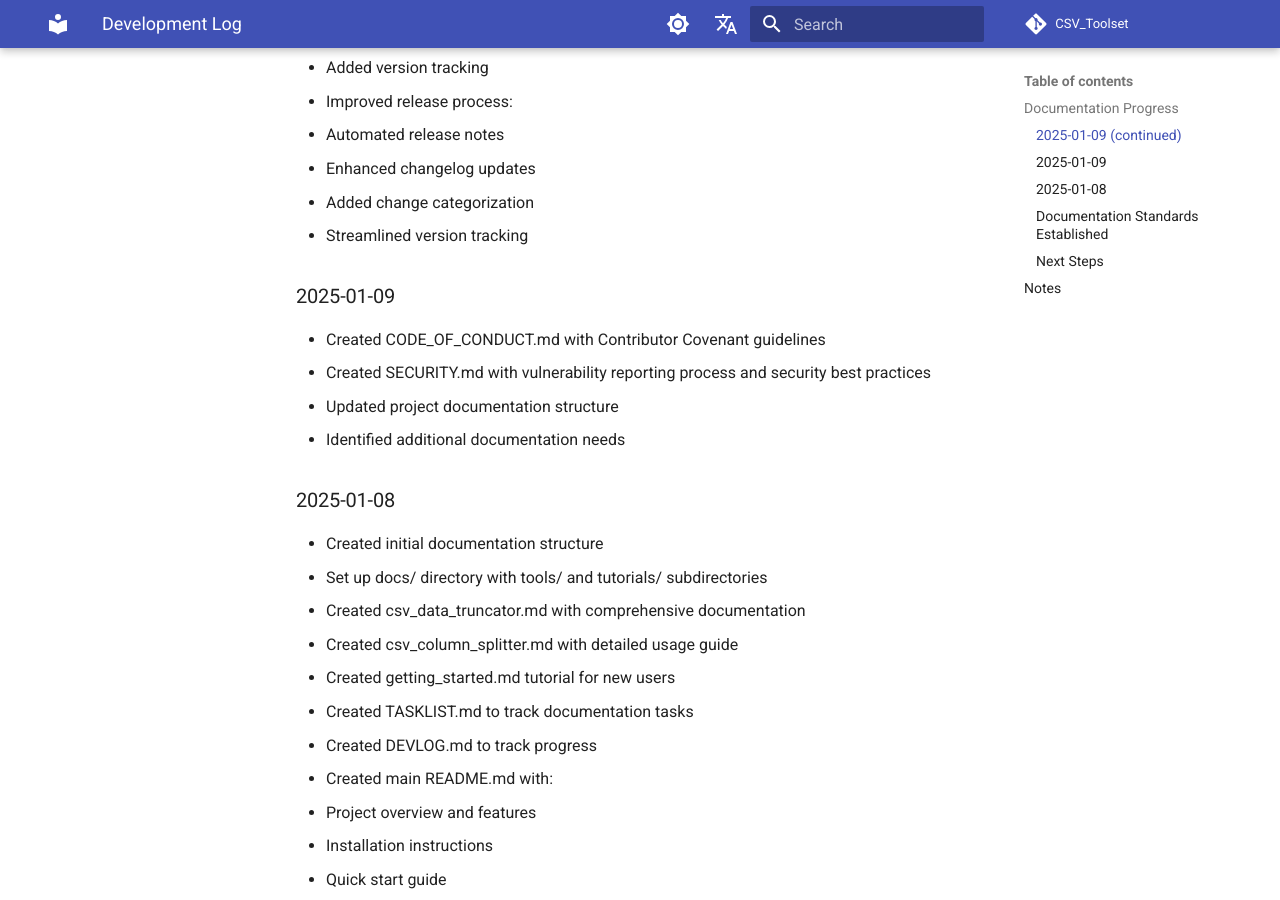
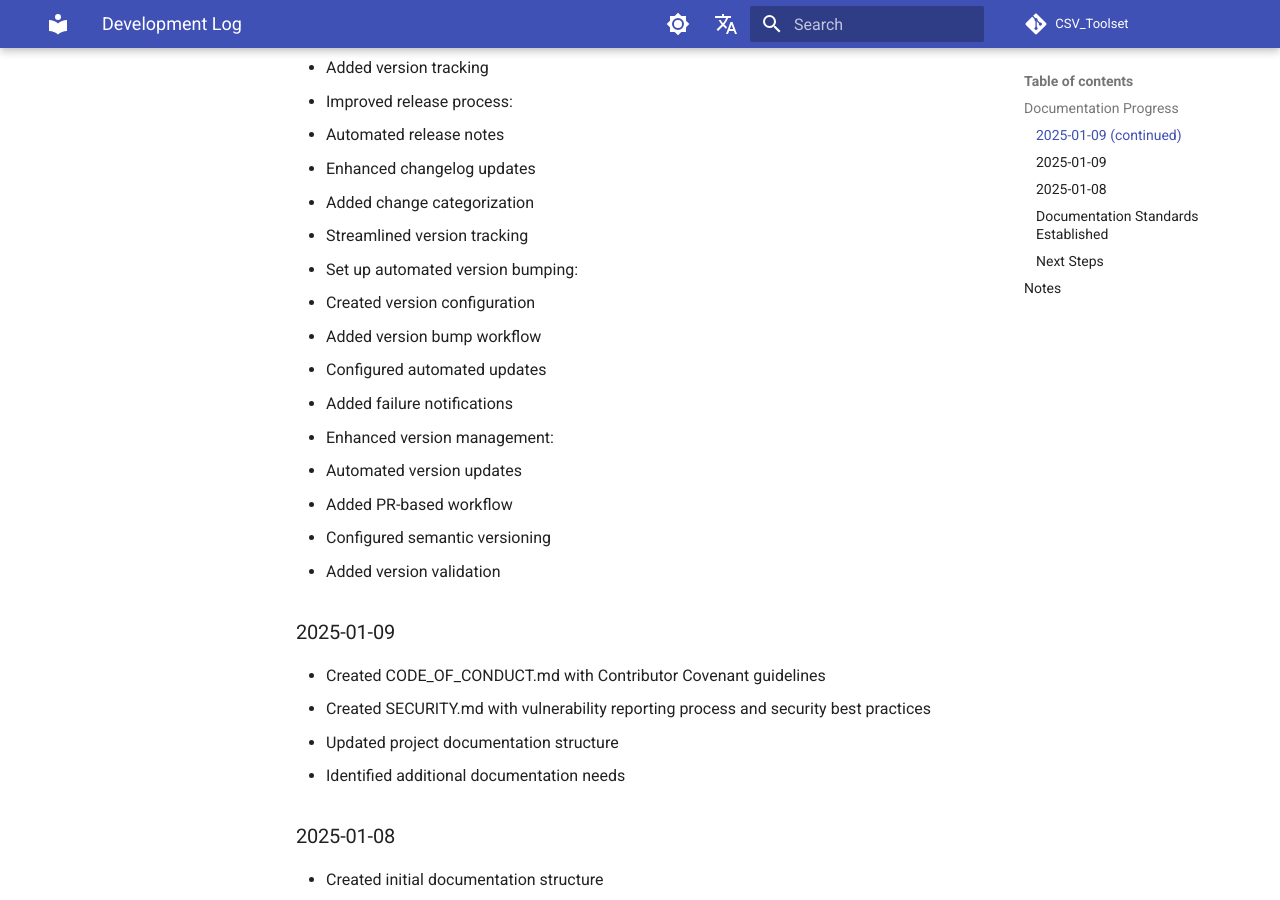
Before and after one commit to rfd62794/CSV_Toolset, an MkDocs documentation site: the page built from docs/DEVLOG.md, in a window 1280 px wide and 900 px high, scrolled down 3864 px. Built offline with MkDocs 1.6.1 and Material for MkDocs 9.7.7, drawn with Linux system fonts in a browser that asks for light colours; comment, search, counter and statistics services are not loaded; the version menu is left out.

Commit message:
Set up automated version management and enhance versioning workflow
- Implemented automated version bumping with a new configuration and workflow for seamless updates.
- Enhanced version management through automated updates, PR-based workflows, and semantic versioning.
- Added failure notifications to improve reliability in versioning processes.

These updates aim to streamline version control and improve the overall release workflow.

```diff
--- a/docs/DEVLOG.md
+++ b/docs/DEVLOG.md
@@ -116,6 +116,16 @@
   - Enhanced changelog updates
   - Added change categorization
   - Streamlined version tracking
+- Set up automated version bumping:
+  - Created version configuration
+  - Added version bump workflow
+  - Configured automated updates
+  - Added failure notifications
+- Enhanced version management:
+  - Automated version updates
+  - Added PR-based workflow
+  - Configured semantic versioning
+  - Added version validation
 
 ### 2025-01-09
 - Created CODE_OF_CONDUCT.md with Contributor Covenant guidelines
```
Also changed, not shown: .bumpversion.cfg (added), 1 other file.
